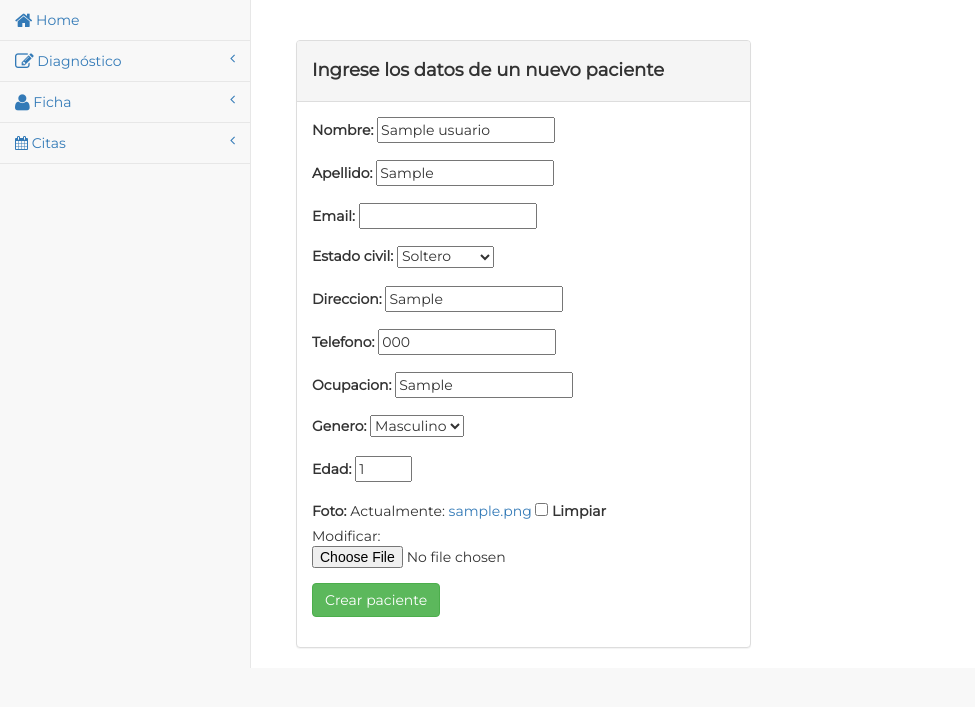
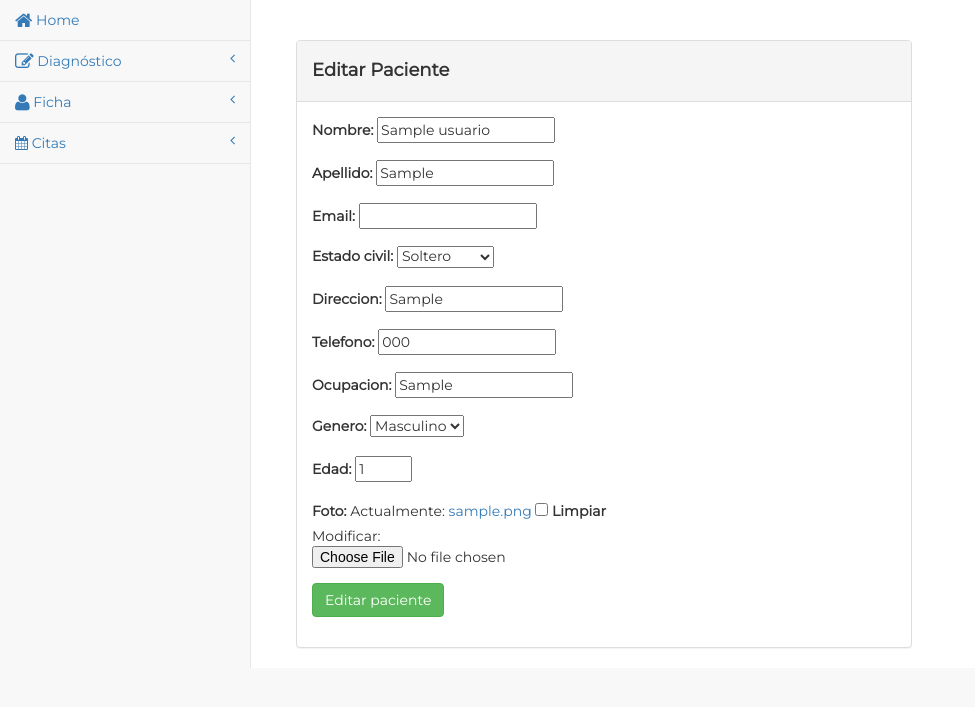
Before and after one commit to odmoreno/kalaFitnessApp, a Django app: page /paciente/editar/1/ in a window 1280 px wide. Shown: the part 51-758 px from the top of the page, without its empty margins (0-975 px from the left). Run offline with Django 3.2, Linux system fonts and the light colour scheme; a user stored in the database is signed in; tables that the repository leaves empty hold one stand-in row (values such as "Sample post"); parts of the project's set-up code (start-up, migrations or seed data) failed here and were passed over; some libraries are stand-ins or nearby versions.

Commit message:
Correcciones HTML de editar personal y paciente
Correcciones en el form de crear paciente

```diff
--- a/paciente/templates/paciente/form_paciente.html
+++ b/paciente/templates/paciente/form_paciente.html
@@ -1,19 +1,28 @@
 {% extends 'blank.html' %}
 {% load l10n %}
-{% block title %}Nuevo paciente{% endblock %}
+{% block title %}{% if editar %}Editar Paciente{% else %}Nuevo paciente{% endif %}{% endblock %}
 {% block content %}
 <div id="page-wrapper">
     <div class="container-fluid">
         <div class="row">
-            <div class="col-lg-6 col-md-6 col-xs-6 col-sm-6">
+            <div class="col-lg-8 col-md-8 col-xs-8 col-sm-8">
                 <div class="panel panel-default" style="margin-top: 40px">
-                    <div class="panel-heading"><h4><b>Ingrese los datos de un nuevo paciente</b></h4></div>
+                    {% if editar %}
+                        <div class="panel-heading"><h4><b>Editar Paciente</b></h4></div>
+                    {% else %}
+                        <div class="panel-heading"><h4><b>Ingrese los datos de un nuevo paciente</b></h4></div>
+                    {% endif %}
                     <div class="panel-body">
                         <form class="form-vertical" method="post">
                             {% csrf_token %}
                             {% include 'personal/form_template.html' %}
                             <div class="form-group">
-                                <button type="submit" class="btn btn-success">Crear paciente</button>
+                                {% if editar %}
+                                    <button type="submit" class="btn btn-success">Editar paciente</button>
+                                {% else %}
+                                    <button type="submit" class="btn btn-success">Crear paciente</button>
+                                {% endif %}
+
                             </div>
                         </form>
                     </div>
--- a/paciente/views.py
+++ b/paciente/views.py
@@ -78,8 +78,6 @@ def PacienteNuevo(request):
 
         '''
         usuario = form.save(commit=False)
-
-        print usuario.foto
         user = User()
         paciente = Paciente()
         user.username = form.cleaned_data['cedula']
@@ -96,6 +94,10 @@ def PacienteNuevo(request):
         usuario.save()
 
         paciente.usuario = usuario
+        paciente.n_hijos=form.cleaned_data['n_hijos']
+        paciente.motivo_consulta=form.cleaned_data['motivo_consulta']
+        paciente.observaciones=form.cleaned_data['observaciones']
+
         paciente.save()
 
         enviar_password_email(user.email, user.username, password)
@@ -122,18 +124,20 @@ def editarPaciente(request, paciente_id):
     pacientes = get_object_or_404(Paciente, pk=paciente_id)
     paciente=pacientes.usuario
     form = UsuarioEditForm(request.POST or None, instance=paciente)
+    user=paciente.usuario
+
+    form.email=user.email
     #form.email=personal.usuario.email
     if form.is_valid():
         user=paciente.usuario
         user.email = form.cleaned_data['email']
         user.save()
         paciente = form.save()
-        #all_pacientes = Paciente.objects.all()
-        #return render(request, 'paciente/index.html', {'pacientes': all_pacientes})
         return redirect('paciente:index')
 
     context = {
         "form": form,
+        "editar":True
     }
     return render(request, 'paciente/form_paciente.html', context)
 '''
--- a/personal/forms.py
+++ b/personal/forms.py
@@ -12,6 +12,9 @@ Formulario para la creacion de un nuevo Usuario
 
 class UsuarioForm(forms.ModelForm):
     email = forms.EmailField(widget=forms.EmailInput, label="Email", required=True)
+    n_hijos = forms.IntegerField(label ="Numero de Hijos", widget=forms.NumberInput(attrs={'min':'0', 'max':'20'}))
+    observaciones = forms.CharField(widget=forms.Textarea(attrs={'max_length':'200'}), label="Observaciones", required=True)
+    motivo_consulta = forms.CharField(widget=forms.Textarea(attrs={'max_length':'200'}), label="Motivo de Consulta", required = True)
     class Meta:
         model = Usuario
         fields = ['nombre', 'apellido', 'cedula', 'email', 'estado_civil', 'direccion', 'telefono', 'ocupacion',
```
Also changed, not shown: personal/templates/personal/form_personal.html (+11 -3 lines).
